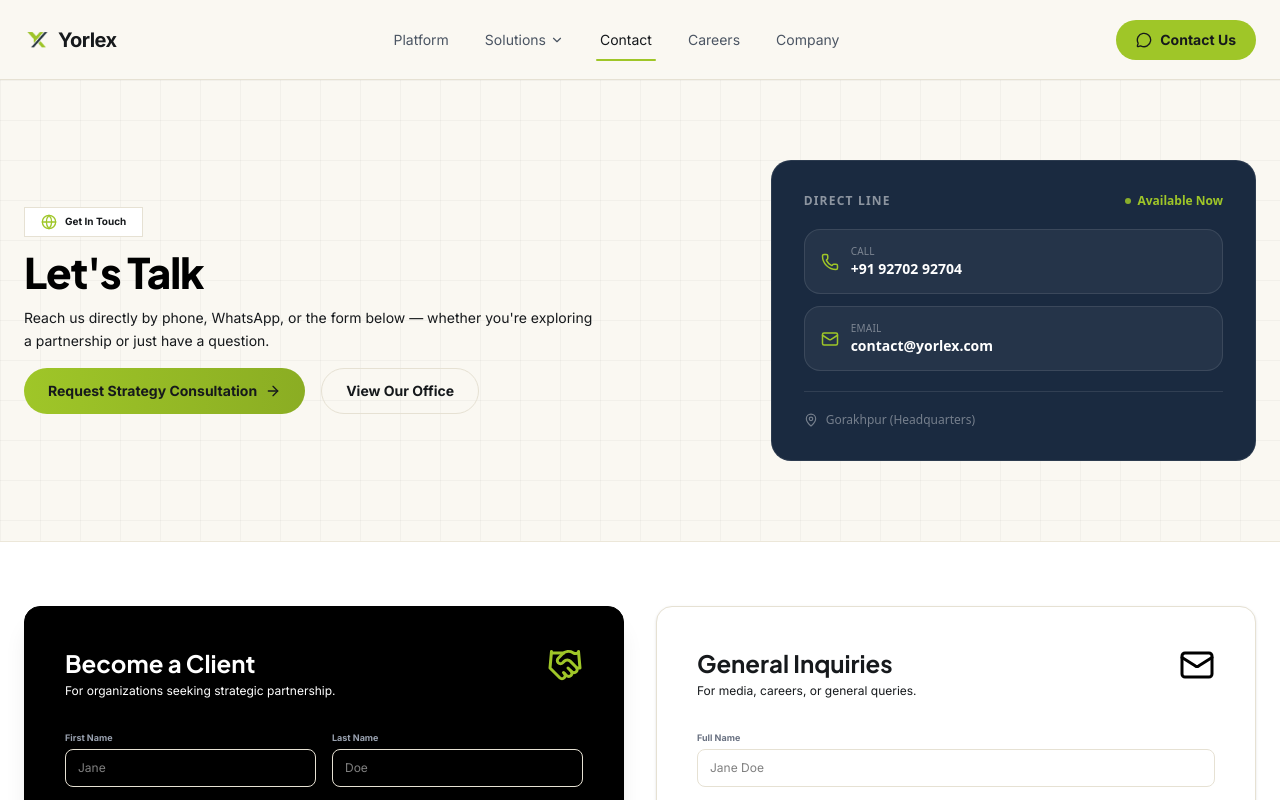
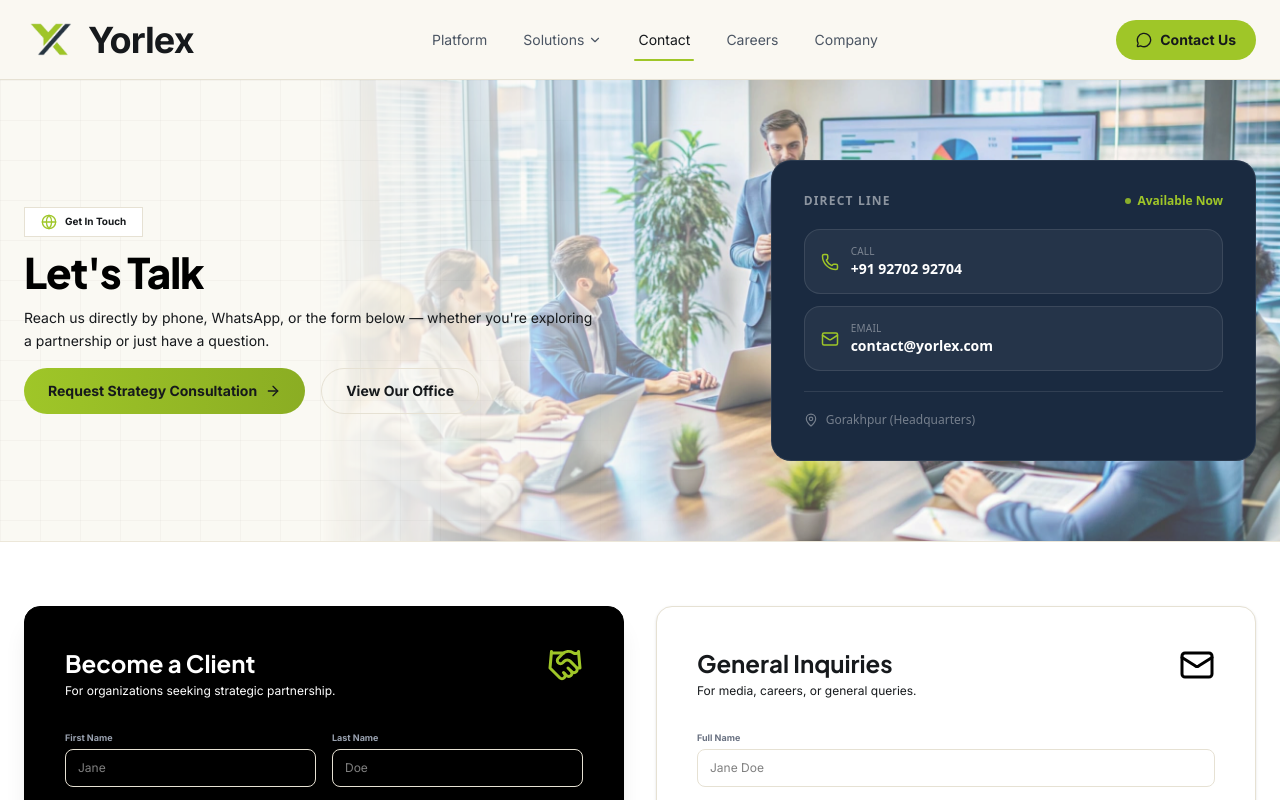
Before and after one commit to er-michael1175/yorlex, a Next.js app: page /contact in a window 1280 px wide. Shown: the top 800 px of the page. Built offline with nearby package versions, Linux system fonts and the light colour scheme.

Commit message:
Add a real photo to the Contact hero and double the header/footer logo size

```diff
--- a/app/contact/ContactClient.tsx
+++ b/app/contact/ContactClient.tsx
@@ -118,8 +118,24 @@
   return (
     <div className="flex-grow bg-brand-bg font-sans pt-0 pb-0">
       {/* Hero Section */}
-      <SectionWrapper background="grid" spacing="none" className="py-16 md:py-20" animate>
-        <div className="grid grid-cols-1 lg:grid-cols-12 gap-12 items-center">
+      <SectionWrapper background="grid" spacing="none" className="relative overflow-hidden py-16 md:py-20" animate>
+        <div
+          className="absolute inset-y-0 right-0 w-full md:w-3/4 opacity-90 pointer-events-none"
+          style={{
+            maskImage: "linear-gradient(to right, transparent, black 45%)",
+            WebkitMaskImage: "linear-gradient(to right, transparent, black 45%)",
+          }}
+        >
+          {/* eslint-disable-next-line @next/next/no-img-element */}
+          <img
+            src="/images/contact/contact-hero-bg.jpg"
+            alt=""
+            className="w-full h-full object-cover"
+          />
+        </div>
+        <div className="absolute inset-0 bg-brand-bg opacity-45 md:opacity-20 pointer-events-none" />
+
+        <div className="relative grid grid-cols-1 lg:grid-cols-12 gap-12 items-center">
           <div className="lg:col-span-7 flex flex-col gap-3">
             <div className="inline-flex items-center gap-2 bg-white px-4 py-1.5 border border-brand-border w-max">
               <Globe className="h-4 w-4 text-brand-purple shrink-0" />
--- a/components/Logo.tsx
+++ b/components/Logo.tsx
@@ -14,16 +14,16 @@
   const textColor = variant === "light" ? "text-white" : "text-yorlex-ink";
 
   return (
-    <Link href="/" className={`inline-flex items-center gap-2 ${className}`}>
+    <Link href="/" className={`inline-flex items-center gap-3 ${className}`}>
       {/* eslint-disable-next-line @next/next/no-img-element */}
       <img
         src="/images/brand/logo-mark.png"
         alt=""
-        width={26}
-        height={26}
+        width={52}
+        height={52}
         className="shrink-0"
       />
-      <span className={`text-xl font-bold tracking-tight ${textColor}`}>Yorlex</span>
+      <span className={`text-4xl font-bold tracking-tight ${textColor}`}>Yorlex</span>
     </Link>
   );
 }
```
Also changed, not shown: public/images/contact/contact-hero-bg.jpg (added).
